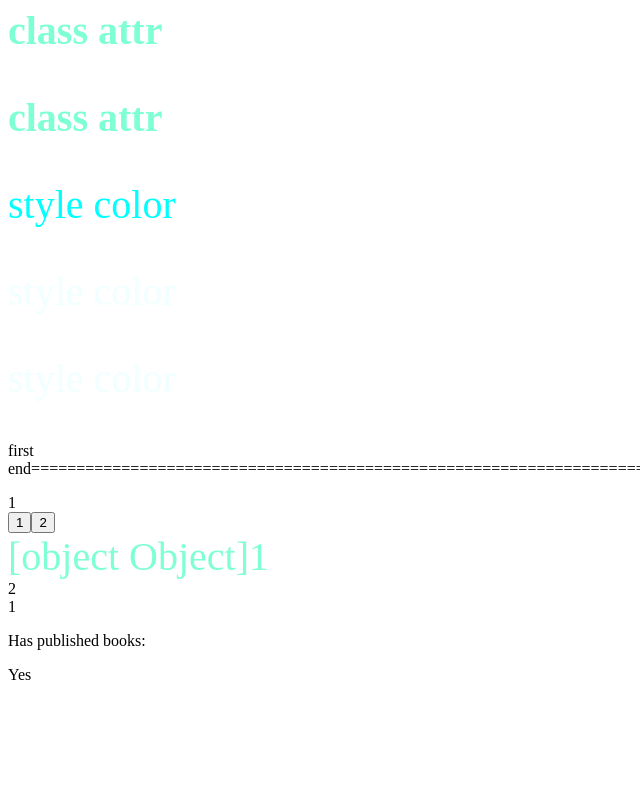
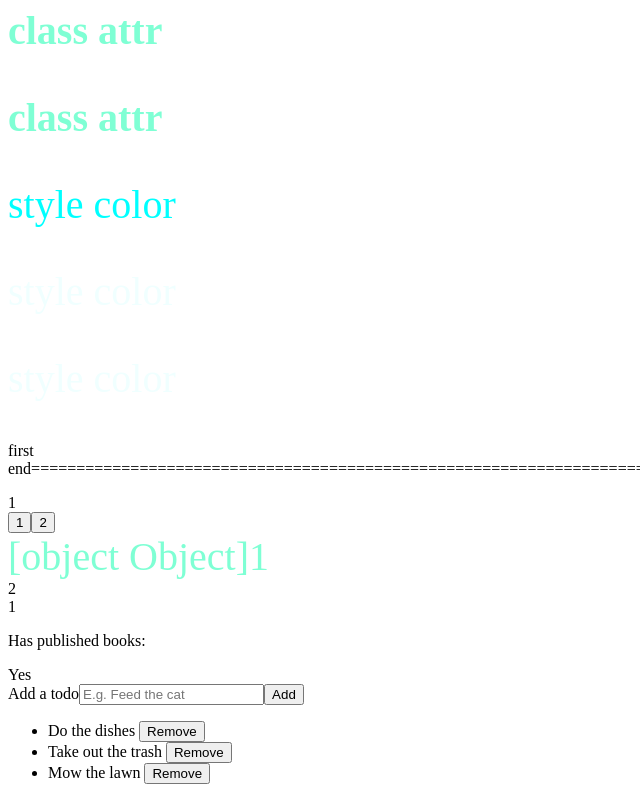
Before and after one commit to ashedid/vuestart, a Vue app: page / in a window 1280 px wide. Shown: the part 823-1623 px from the top of the page, without its empty margins (0-640 px from the left). Before the commit the page ends 1515 px from the top, so only its background shows below. Built offline with nearby package versions, Linux system fonts and the light colour scheme.

Commit message:
todo list

```diff
--- a/src/App.vue
+++ b/src/App.vue
@@ -1,13 +1,16 @@
 <template>
   <First/>
   <Second class="active"/>
+  <TodoList/>
 </template>
 
 
 <script setup>
+import TodoList from './components/TodoList.vue'
 
 import First from "@/components/First.vue";
 import Second from "@/components/Second.vue";
+
 
 
 </script>
--- a/src/components/First.vue
+++ b/src/components/First.vue
@@ -31,7 +31,7 @@
   </ul>
 
   <span v-for="n in 10" :style="{fontSize:'50px',color:'purple'}">{{n}}</span>
-<!--  v-for range-->
+<!--  v-for range ,start at 1 -->
 
   <div v-for="({score,id,name},index) in array" :key="id" @click="add('mess',$event)">{{ name }} :
     {{ score }}--{{ index }}
--- /dev/null
+++ b/src/components/TodoList.vue
@@ -0,0 +1,53 @@
+<script setup>
+import {ref} from "vue";
+
+
+const todos = ref([
+  {
+    id: 1,
+    title: 'Do the dishes'
+  },
+  {
+    id: 2,
+    title: 'Take out the trash'
+  },
+  {
+    id: 3,
+    title: 'Mow the lawn'
+  }
+])
+let nextTodoId = todos.value.length + 1
+const newTodoText = ref('')
+
+function addNewTodo() {
+  todos.value.push({id: nextTodoId++, title: newTodoText.value})
+  newTodoText.value = ''
+  console.log(todos.value)
+}
+</script>
+
+<template>
+  <form v-on:submit.prevent="addNewTodo">
+    <label for="new-todo">Add a todo</label>
+    <input
+        v-model="newTodoText"
+        id="new-todo"
+        placeholder="E.g. Feed the cat"
+    />
+    <button>Add</button>
+  </form>
+  <ul>
+    <li
+        v-for="(todo, index) in todos"
+        :key="todo.id"
+        :title="todo.title"
+
+    > {{ todo.title }}
+      <button @click="todos.splice(index, 1)">Remove</button>
+    </li>
+  </ul>
+</template>
+
+<style scoped>
+
+</style>
```
